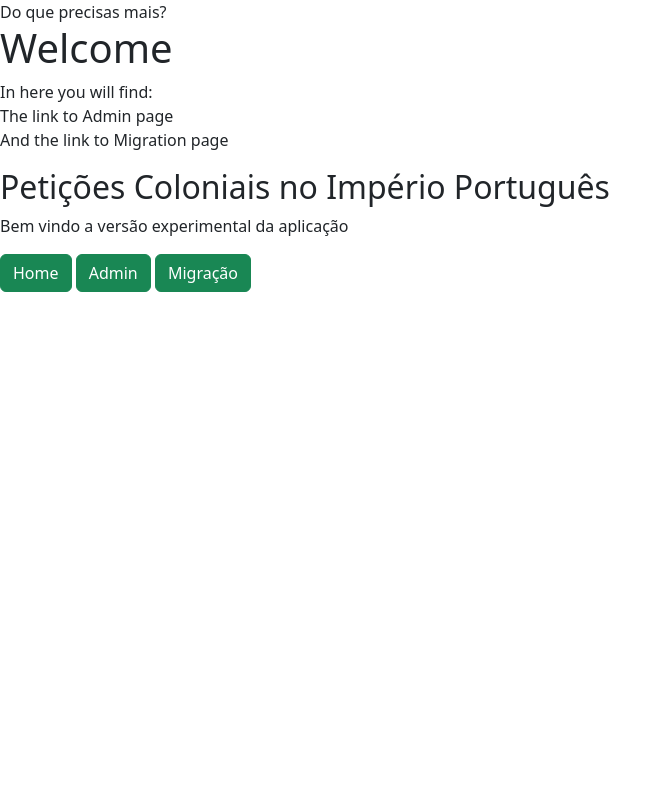
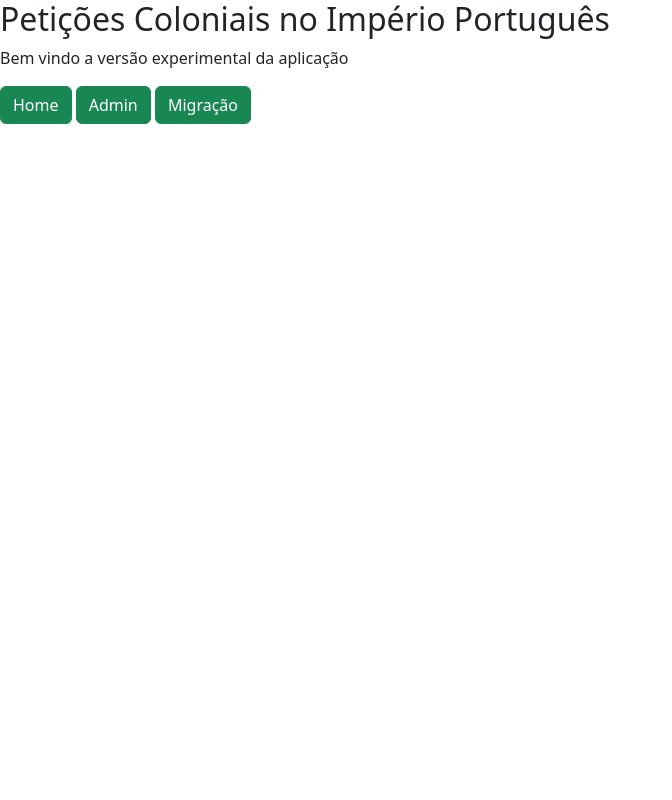
Before and after one commit to jaascenso/project_pcipt, a Django app: page / in a window 1280 px wide. Shown: the whole page, without its empty margins (0-672 px from the left). Run offline with Django 4.2, Linux system fonts and the light colour scheme.

Commit message:
Delete something wrong

```diff
--- a/historia/templates/home.html
+++ b/historia/templates/home.html
@@ -2,10 +2,6 @@
 <link rel="stylesheet" href="{% static 'style.css' %}">
 <link href="https://cdn.jsdelivr.net/npm/bootstrap@5.2.1/dist/css/bootstrap.min.css" rel="stylesheet" integrity="sha384-iYQeCzEYFbKjA/T2uDLTpkwGzCiq6soy8tYaI1GyVh/UjpbCx/TYkiZhlZB6+fzT" crossorigin="anonymous">
 {% block content %}
-Do que precisas mais?
-<h1>Welcome</h1>
-<p>In here you will find: <br>The link to Admin page<br>And the link to Migration page</p>
-
 <h2>Petições Coloniais no Império Português</h2>
 <p class="font-weight-normal">Bem vindo a versão experimental da aplicação</p>
 
```
